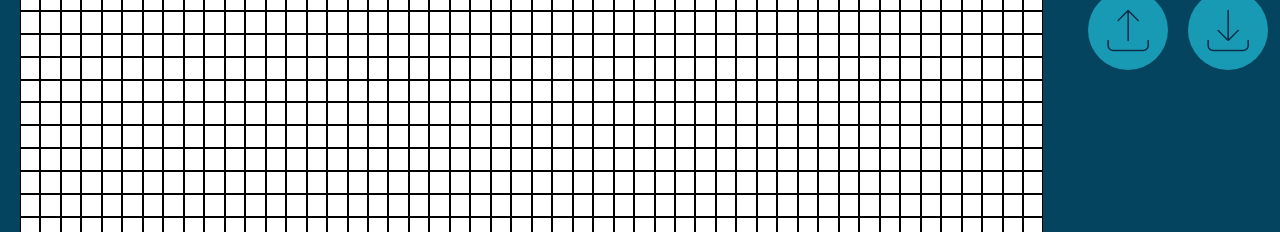
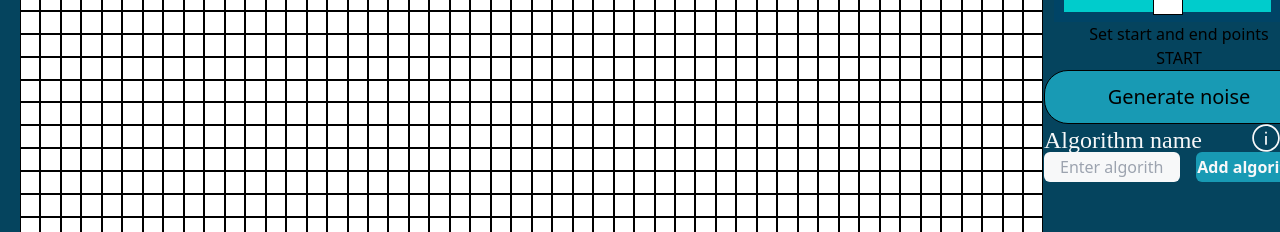
Before and after one commit to Spiderpig02/GalacticPathFinder, a React (Vite) app in the folder frontend/: page / in a window 1280 px wide. Shown: the part 306-538 px from the top of the page. Built offline with nearby package versions, Linux system fonts and the light colour scheme; no server answers.

Commit message:
feat: :lipstick: Added the parts together in homePage
Added the parts together in homePage

@SverreNystad @jmberget

```diff
--- a/frontend/src/pages/HomePage.tsx
+++ b/frontend/src/pages/HomePage.tsx
@@ -9,6 +9,8 @@ import MapHandler from "../components/filehandler/MapFileHandler";
 import AlgorithmsMenu from "../components/algorithmsMenu/AlgorithmsMenu";
 import HeuristicsMenu from "../components/heuristicsMenu/HeuristicsMenu";
 import { Colors } from "../../colors";
+import GButton from "../components/GButton";
+import TextFieldAndButton from "../components/TextFieldAndButton";
 import StartAndEndPointsButton from "../components/StartAndEndPointsButton";
 
 export const sliderSignal = signal<number>(50);
@@ -20,6 +22,7 @@ const HomePage = () => {
 
   const [algorithms, setAlgorithms] = useState<string[]>([]);
   const [heuristics, setHeuristics] = useState<string[]>([]);
+  const [selectedAlgorithm, setSelectedAlgorithm] = useState<string>("");
 
   useEffect(() => {
     getGraphTraversalMethods()
@@ -30,7 +33,6 @@ const HomePage = () => {
   useEffect(() => {
     console.log("Selected algorithm: ", selectedAlgorithm.value);
     if (selectedAlgorithm.value === "") return;
-    console.log("Kommer hit");
     postGraphHeuristics(selectedAlgorithm.value)
       .then((res) => setHeuristics(res))
       .catch((err) => console.log(err));
@@ -62,12 +64,26 @@ const HomePage = () => {
       >
         <AlgorithmsMenu content={algorithms} />
         <HeuristicsMenu content={heuristics ? heuristics : []} />
+        <MapHandler />
         <div style={{ height: "fit-content", width: "250px" }}>
           <MapSizeSlider />
         </div>
         <StartAndEndPointsButton />
         <button>START</button>
-        <MapHandler />
+        <GButton
+          onClick={() => {
+            console.log("clicked");
+          }}
+          text={"Generate noise"}
+        />
+        <TextFieldAndButton
+          value={selectedAlgorithm}
+          setValue={setSelectedAlgorithm}
+          placeholder={"Enter algorithm"}
+          buttonText={"Add algorithm"}
+          infoText="Enter the name of the algorithm you want to add to the list of algorithms."
+          fieldName="Algorithm name"
+        />
       </div>
     </div>
   );
```
